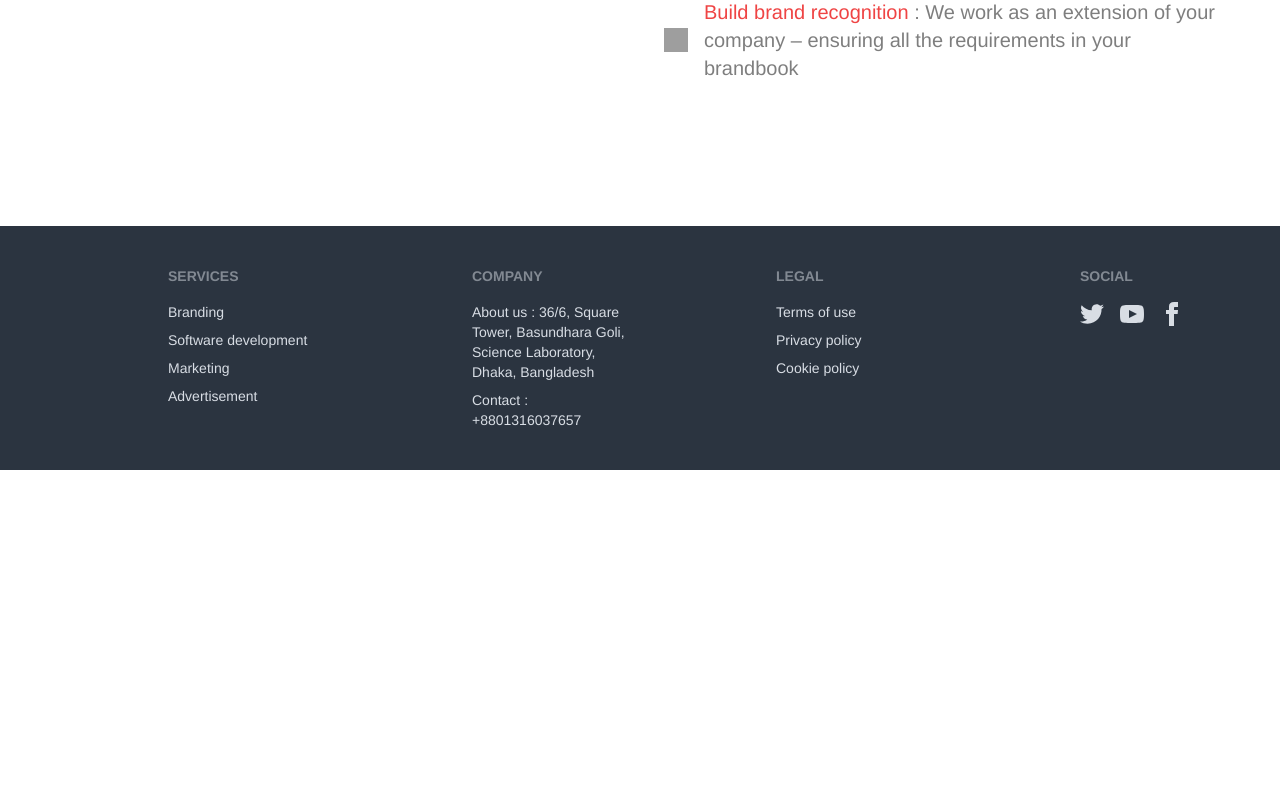
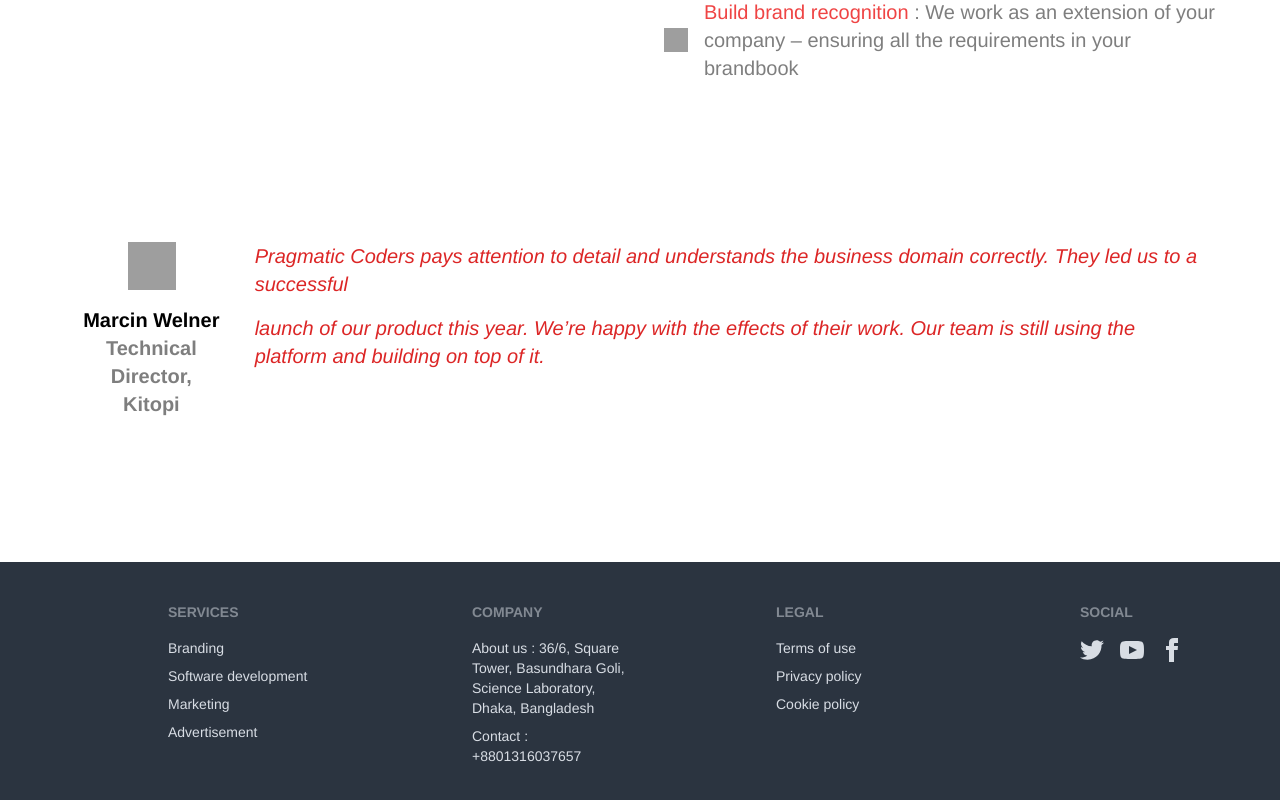
Before and after one commit to Nazmulhossain3/Frontend-Software, a React (Vite) app: page /service in a window 1280 px wide. Shown: the part 3593-4393 px from the top of the page. Before the commit the page ends 4063 px from the top, so only its background shows below. Built offline with nearby package versions, Linux system fonts and the light colour scheme; grey boxes are pictures that could not be loaded.

Commit message:
Testomonial section is added

```diff
--- a/src/Pages/SoftwareService/Service.jsx
+++ b/src/Pages/SoftwareService/Service.jsx
@@ -4,6 +4,7 @@ import ProjectBrand from "./ProjectBrand";
 import SoftwareTeam from "./SoftwareTeam";
 import TeamWork from "./TeamWork";
 import Technology from "./Technology";
+import Testomonial from "./Testomonial";
 
 const Service = () => {
     return (
@@ -14,6 +15,7 @@ const Service = () => {
           <Technology></Technology>
           <Engagement></Engagement>
           <TeamWork></TeamWork>
+          <Testomonial></Testomonial>
         </div>
     );
 };
--- /dev/null
+++ b/src/Pages/SoftwareService/Testomonial.jsx
@@ -0,0 +1,23 @@
+
+const Testomonial = () => {
+    return (
+        <div className="flex flex-col lg:flex-row justify-center p-20 gap-8">
+
+            <div>
+                <img className="w-12 h-12 ml-56 lg:mb-4 mb-6 md:ml-96 lg:ml-12" src="https://nxtide.com/wp-content/uploads/2022/04/Marcin-Welner.jpg" alt="" />
+                <h1 className="text-xl font-semibold  text-center">Marcin Welner</h1>
+                <h1 className=" text-xl font-semibold  text-center opacity-50">Technical Director,</h1>
+                <p  className=" text-xl font-semibold  text-center opacity-50">Kitopi</p>
+            </div>
+
+            <div className="italic text-xl text-red-600">
+                <h2>Pragmatic Coders pays attention to detail and understands the business domain correctly. They led us to a successful </h2>
+
+                <h2 className="mt-4">launch of our product this year. We’re happy with the effects of their work. Our team is still using the platform and building on top of it.</h2>
+            </div>
+
+        </div>
+    );
+};
+
+export default Testomonial;
```
